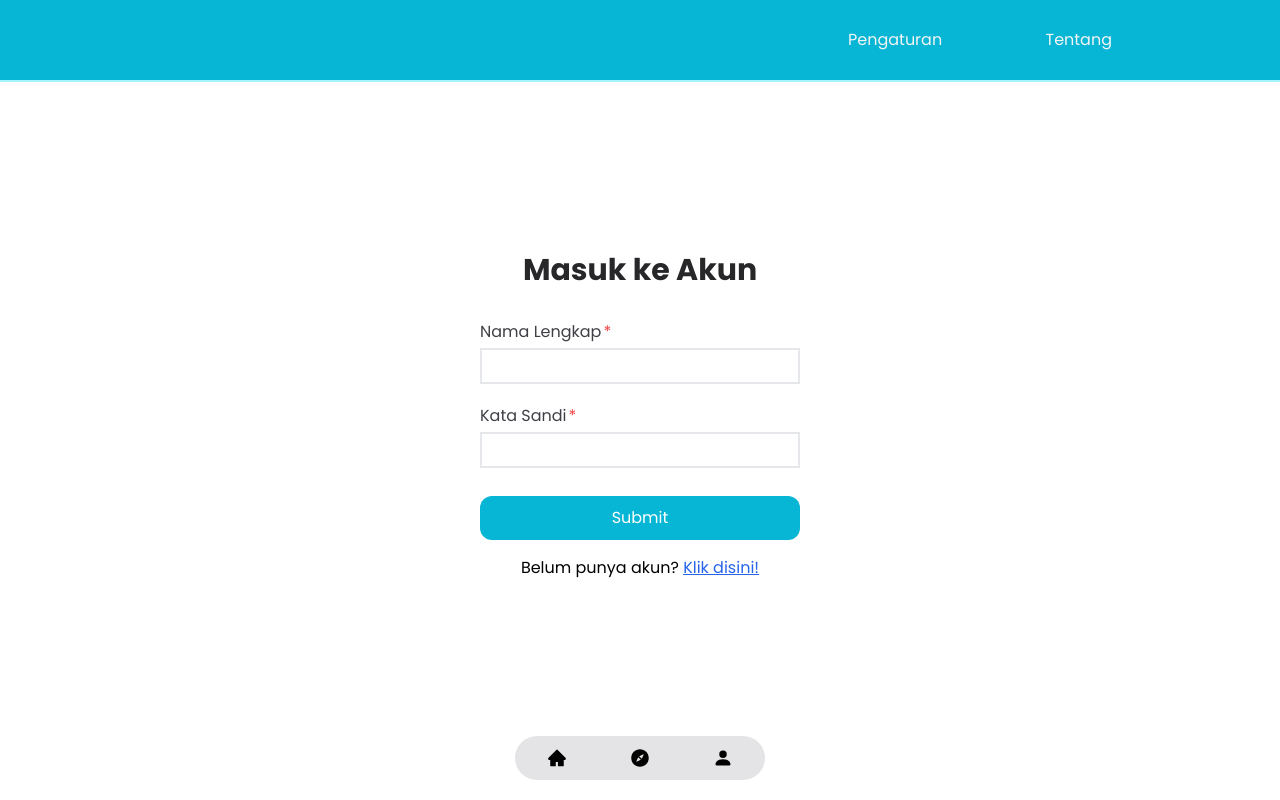
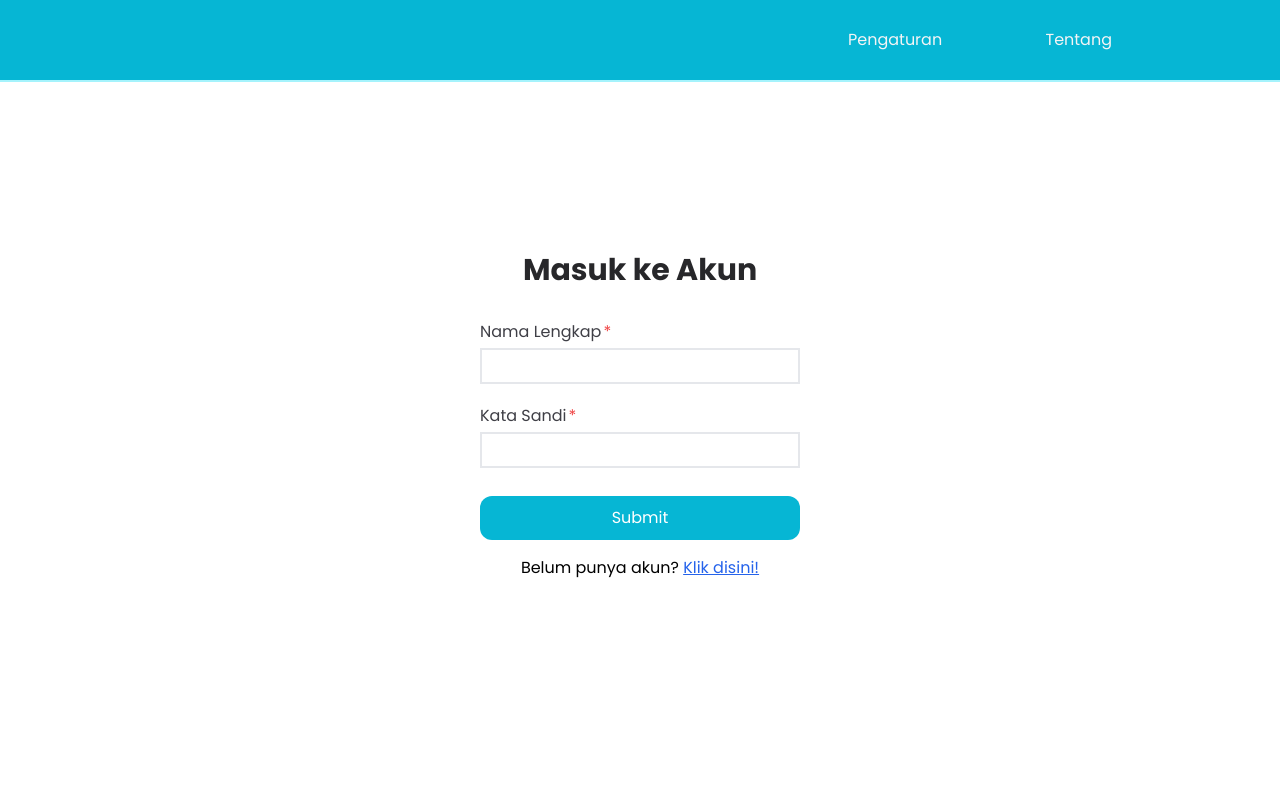
Before and after one commit to zackdesu/konseling-sekolah, a React (Vite) app in the folder frontend/: page /login in a window 1280 px wide. Built offline with nearby package versions, Linux system fonts and the light colour scheme.

Commit message:
del: menu in register & login

```diff
--- a/frontend/src/App.tsx
+++ b/frontend/src/App.tsx
@@ -42,7 +42,6 @@ function App() {
             <>
               <Navbar />
               <Login />
-              <Menu />
             </>
           }
           path="/login"
@@ -52,7 +51,6 @@ function App() {
             <>
               <Navbar />
               <Register />
-              <Menu />
             </>
           }
           path="/register"
```
